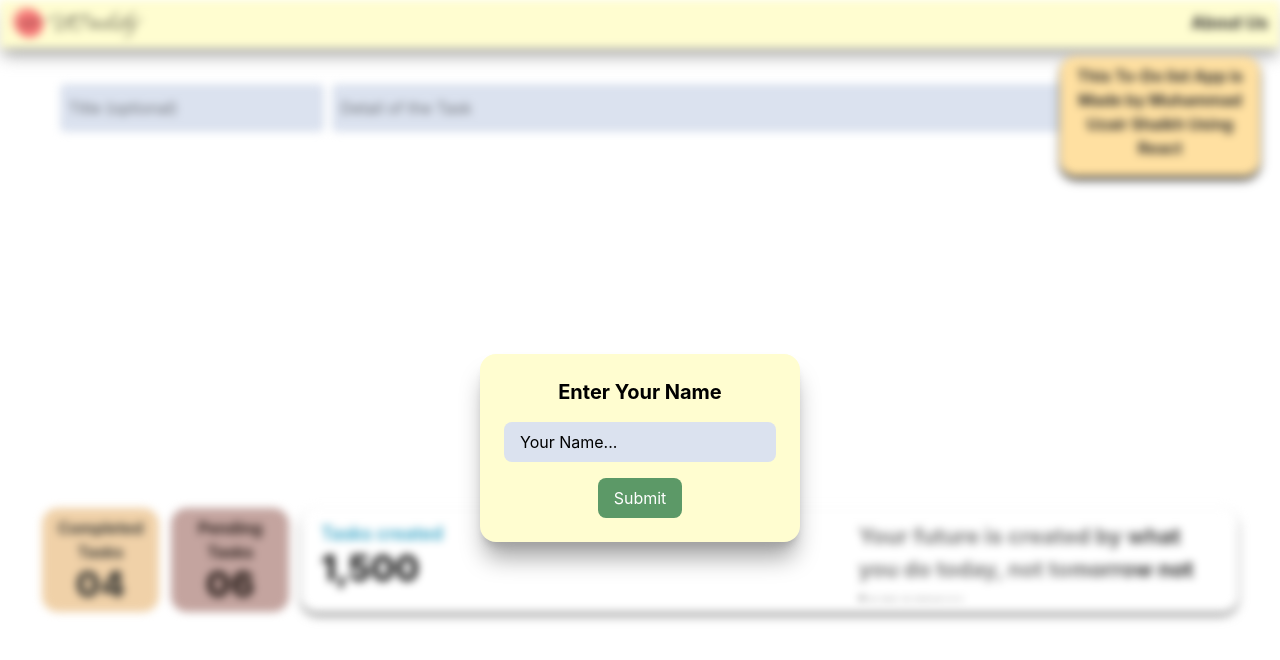
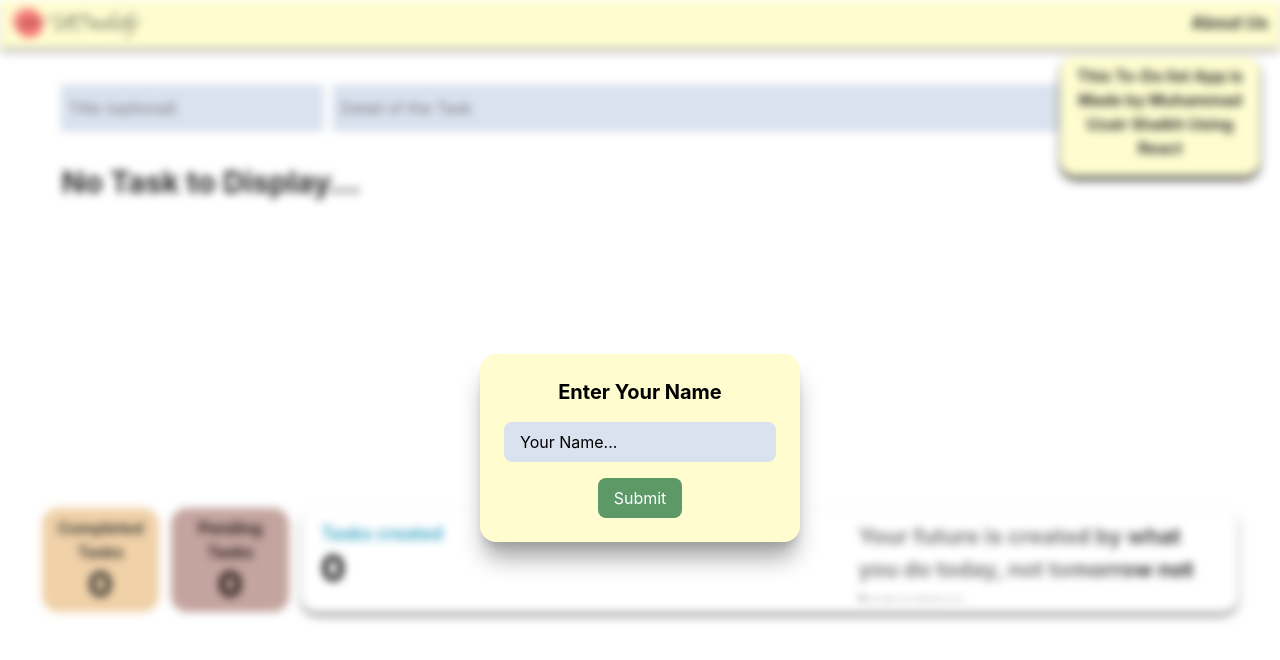
Before and after one commit to Muhammad-Uzair-2611/Utaskify, a React (Vite) app: page / in a window 1280 px wide. Both pictures are taken after a click on the item "About Us". Shown: the top 660 px of the page. Built offline with nearby package versions, Linux system fonts and the light colour scheme.

Commit message:
Work on Functionality

```diff
--- a/src/components/Addtask.jsx
+++ b/src/components/Addtask.jsx
@@ -8,6 +8,7 @@ import SplitText from "./SplitText";
 import ShinyText from "./ShinyText";
 import UserInfo from "./UserInfo";
 import { useForm } from "react-hook-form";
+import { filter } from "framer-motion/client";
 
 const Addtask = () => {
   //*States & Refs
@@ -16,6 +17,8 @@ const Addtask = () => {
   const [todos, setTodos] = useState([]);
   const [show, setIsShow] = useState(false);
   const [showFinished, setShowfinished] = useState(true);
+  const [penTasks, setPentasks] = useState(0);
+  const [comTasks, setComtasks] = useState(0);
   const taskRef = useRef(null);
 
   //*Variables
@@ -42,6 +45,7 @@ const Addtask = () => {
   }, []);
   useEffect(() => {
     savetoLS();
+    filter_Tasks();
   }, [todos]);
   useEffect(() => {
     if (show) {
@@ -90,7 +94,6 @@ const Addtask = () => {
   };
   const handleCheckbox = (e) => {
     const id = e.currentTarget.id;
-    console.log(id);
     const index = todos.findIndex((item) => item.id === id);
     todos[index].Iscompleted = !todos[index].Iscompleted;
     const newtodos = [...todos];
@@ -129,6 +132,12 @@ const Addtask = () => {
   };
   const showAll = () => {
     setIsShow(!show);
+  };
+  const filter_Tasks = () => {
+    const penTasks = todos.filter((item) => item.Iscompleted != true);
+    const comTasks = todos.filter((item) => item.Iscompleted == true);
+    setPentasks(penTasks.length);
+    setComtasks(comTasks.length);
   };
 
   return (
@@ -214,7 +223,8 @@ const Addtask = () => {
             ref={taskRef}
             className="grid sm:grid-cols-2 grid-cols-1 gap-3 p-4 overflow-hidden h-90 custom-scrollbar"
           >
-            {todos.map((item) => {
+            {todos.length > 0 ? (
+              todos.map((item) => {
                 return (
                   <div
                     key={item.id}
@@ -295,7 +305,12 @@ const Addtask = () => {
                     )}
                   </div>
                 );
-            })}
+              })
+            ) : (
+              <span className="px-5 text-3xl text-[#2D2D2D] font-bold">
+                No Task to Display...
+              </span>
+            )}
           </div>
           {todos.length >= 5 && (
             <div className="flex justify-center items-center p-2 w-full">
@@ -310,18 +325,18 @@ const Addtask = () => {
           <div className="px-4 flex mb-10 gap-x-3">
             <div className="comTask w-30 flex-col rounded-2xl bg-[#F0D1A8] p-2 flex  justify-between items-center text-[#3A3A36]">
               <span className=" text-center font-bold">Completed Tasks</span>
-              <span className="text-4xl font-extrabold">04</span>
+              <span className="text-4xl font-extrabold">{comTasks}</span>
             </div>
             <div className="penTask w-30 flex-col rounded-2xl bg-[#C4A49F] p-2 flex  justify-between items-center text-[#291e1a]">
               <span className=" text-center font-bold">Pending Tasks</span>
-              <span className="text-4xl font-extrabold">06</span>
+              <span className="text-4xl font-extrabold">{penTasks}</span>
             </div>
             <div className="totTask flex justify-between w-[80%] bg-white  rounded-2xl px-5 py-3 shadow-md shadow-neutral-500 items-center">
               <div className="flex  h-full flex-col">
                 <span className="font-semibold text-[#30a1c4] text-lg">
                   Tasks created
                 </span>
-                <span className="text-4xl font-bold">1,500</span>
+                <span className="text-4xl font-bold">{todos.length}</span>
               </div>
               <div className="max-w-90  max-h-20 overflow-clip">
                 <ShinyText
--- a/src/components/Navbar.jsx
+++ b/src/components/Navbar.jsx
@@ -16,7 +16,7 @@ const Navbar = () => {
     <nav
       className={`${
         isVisible ? "" : "blur-xs"
-      } sm:bg-[#FFFDD0] bg-white inter sm:shadow-lg  shadow-neutral-400  text-[#2D2D2D] h-12 flex justify-between  items-center sm:px-3 px-10 sticky top-0 w-full z-10 `}
+      } sm:bg-[#FFFDD0] bg-white inter sm:shadow-md  shadow-neutral-400  text-[#2D2D2D] h-12 flex justify-between  items-center sm:px-3 px-10 sticky top-0 w-full z-10 `}
     >
       <div className="font-extrabold text-2xl cursor-pointer">
         <img src="src/Logo/Logo.svg" alt="UTaskify" />
@@ -29,7 +29,7 @@ const Navbar = () => {
       </ul>
       {
         <div
-          className={`about z-20 transition-all duration-200  h-30 w-50 rounded-2xl p-2 bg-[#ffe0a1] shadow-md shadow-black fixed right-5 top-14 ${
+          className={`about z-20 transition-all duration-200  h-30 w-50 rounded-2xl p-2 bg-[#FFFDD0] shadow-md shadow-black fixed right-5 top-14 ${
             showAbout
               ? "opacity-100 scale-100"
               : "opacity-0 scale-95 pointer-events-none"
```
Lines whose indentation alone changed are shown as unchanged.
